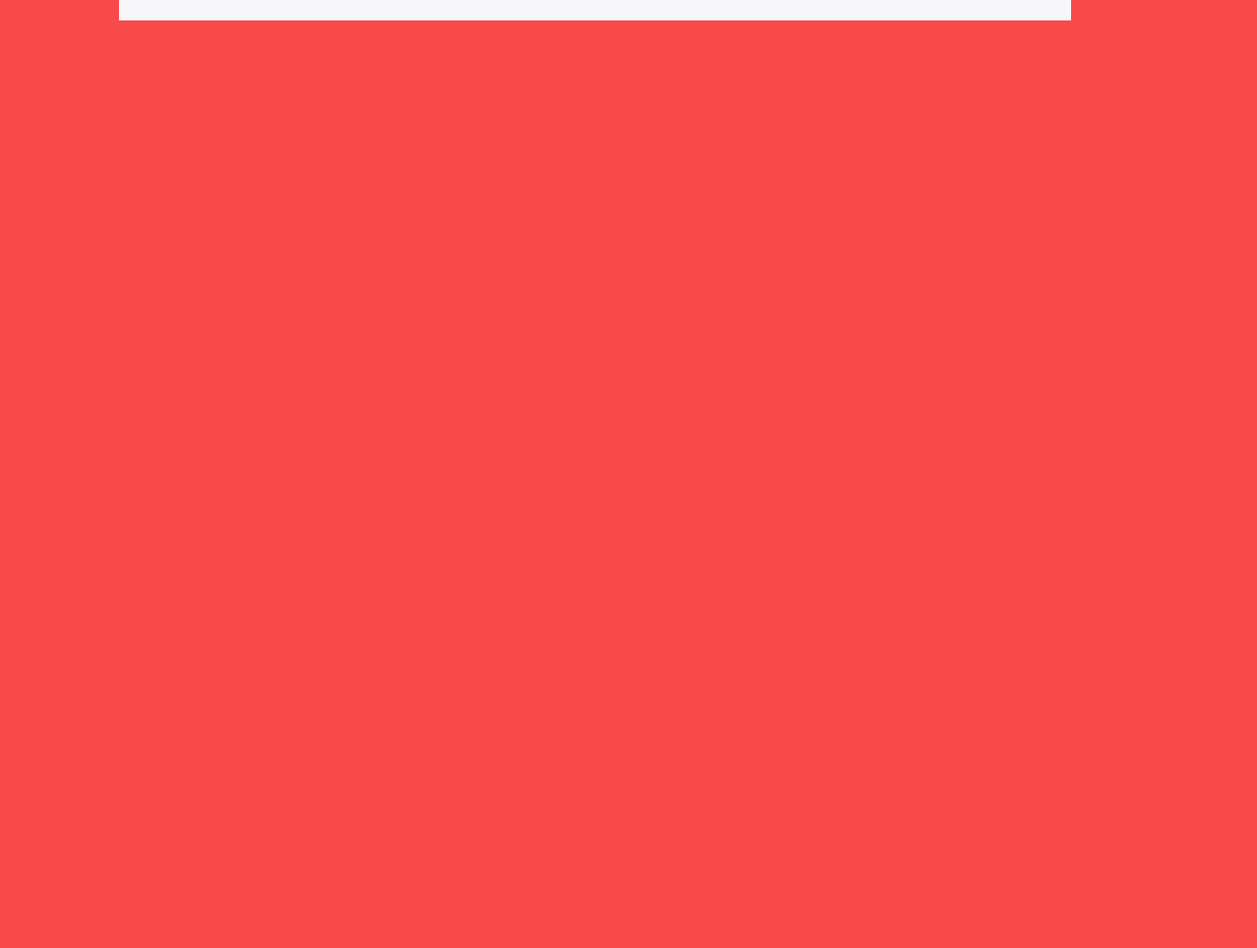
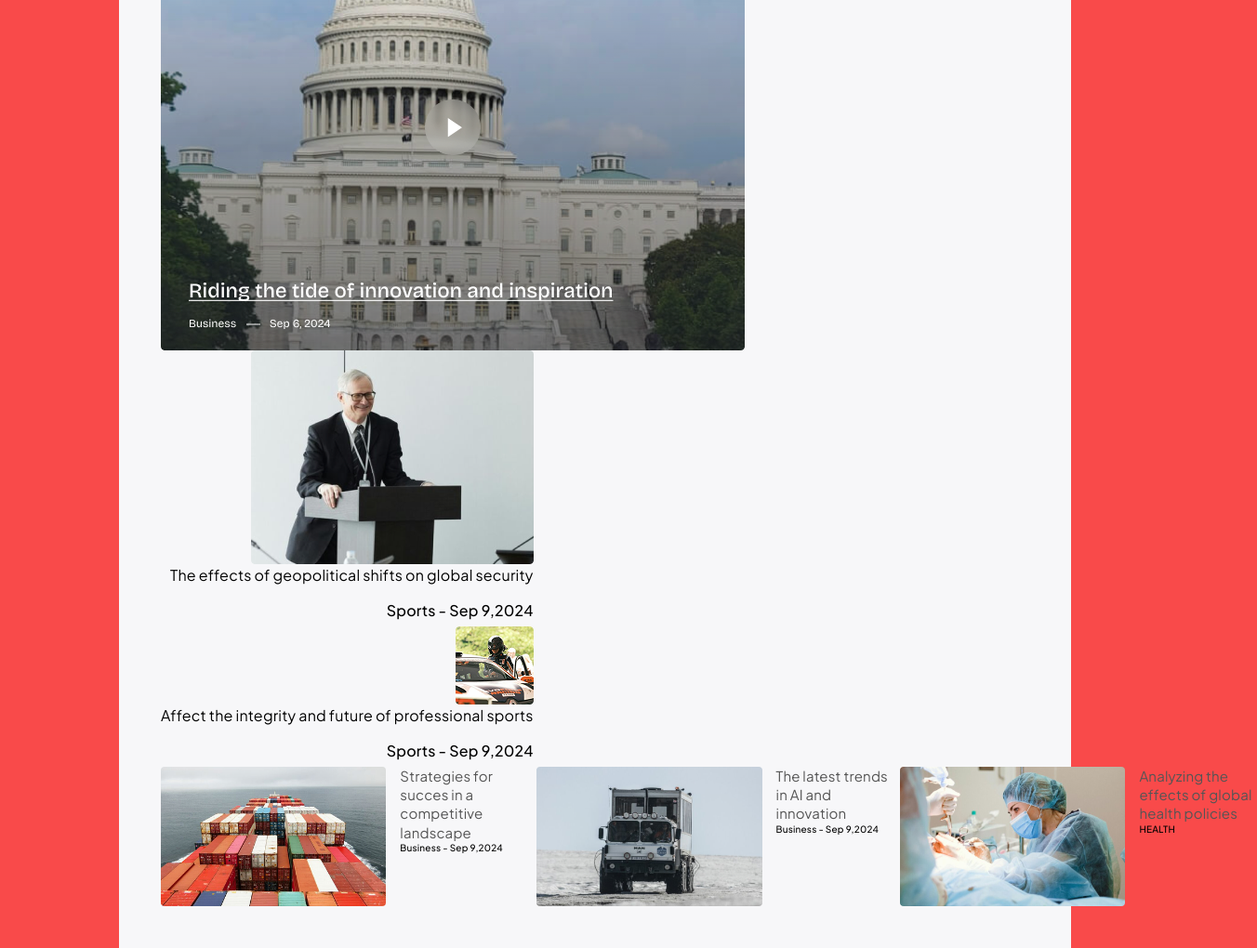
Before and after one commit to sfajardo123/projecte-blog, a plain HTML site: page index.html in a window 1280 px wide. Shown: the part 1120-2140 px from the top of the page at 93% size, 1352 px wide, since content can reach past the window. Before the commit the page ends 1167 px from the top, so only its background shows below. Drawn offline with nearby package versions, Linux system fonts and the light colour scheme.

Commit message:
cambios en latest news y debajo adaemas terminar de corregirlos y css

```diff
--- a/assets/css/styles.css
+++ b/assets/css/styles.css
@@ -154,3 +154,25 @@ main{
     height: 16px;
 
 }
+.noticia-media {
+    width: 50%;
+    display: flex;
+    align-items: flex-start;
+    gap: 15px;
+}
+.noticia-media img {
+    width: 300px;
+    height: 150px;
+    object-fit:cover;
+}
+.noticia-media h6 {
+    font-size: 10px;
+    margin: 0 0 4px 0 ;
+    font-weight: grey;
+}
+.noticia-media p {
+    font-size: 15px;
+    margin: 0;
+    line-height: 1.35;
+    color: var(--figma-text-muted);
+}
--- a/index.html
+++ b/index.html
@@ -129,6 +129,56 @@
                     </div>
                 </div>
             </div>
+            <div class="d-flex justify-content-between align-items-center mb-3">
+                <h1 class="m-0"> LATEST NEWS</h1>
+                <p class="read-more m-0"> View all <img src="/assets/img/Frame 34.png" alt="flecha"> </p>
+            </div>
+            <!-- LATAEST NEWS IZQUIERDA-->
+            <div class="d-flex jutify-content-between align-items-start ">
+                <div class="card-izquierda">
+                    <img src="/assets/img/List → Listitem → Link.png" class="rounded" alt="Latest news">
+                </div>
+            </div>
+            <!-- LATEST NEWS DERECHA-->
+            <div class="d-flex justify-content-betweem align-items-start">
+                <div class="text-end card-derecha">
+                <img src="/assets/img/Background.png" class="rounded" alt="World News">
+                    <div>
+                        <p>The effects of geopolitical shifts on global security</p>
+                        <h6> Sports - Sep 9,2024</h6>
+                    </div>
+                <img src="/assets/img/auraç.png" class="rounded" alt="Sports">
+                    <div>
+                        <p>Affect the integrity and future of professional sports</p>
+                        <h6> Sports - Sep 9,2024</h6>
+                    </div>
+                </div>
+            </div>
+            <div class="d-flex justify-content-between mb-4">
+                <!-- TARJETA 1  abajo laterst izq-->
+                <div class="d-flex align-items-start noticia-media">
+                    <img src="/assets/img/66da9f082769115a30bf4133_news-thumb-03-p-800.jpg.png" class="rounded" alt="WORLD NEWS">
+                    <div>
+                        <p>Strategies for succes in a competitive landscape</p>
+                        <h6> Business - Sep 9,2024 </h6>
+                    </div>
+                </div>
+                <!-- TARJETA 2 abajo de latest medio -->
+                <div class="d-flex align-items-start noticia-media">
+                    <img src="/assets/img/moto.png" class="rounded" alt="TECHNOLOGY">
+                    <div>
+                        <p> The latest trends in AI and innovation </p>
+                            <h6> Business - Sep 9,2024</h6>
+                    </div>
+                </div>
+                <!-- TARJETA 3 abajo latest derecha-->
+                <div class="d-flex align-items-start noticia-media">
+                    <img src="/assets/img/medi.png" class="rounded" alt="Health">
+                    <div>
+                        <p>  Analyzing the effects of global health policies</p>
+                        <h6> HEALTH</h6>
+                    </div>
+                </div>
         </main>
         <footer class="footer mt-5">
             <div class="footer-top py-3">
@@ -147,6 +197,7 @@
                     <a href="#"><img src="/assets/img/Link(2).png" alt="reddit"></a>
                 </div>
             </div>
+
         </footer>
     </div>
     <script src="https://cdn.jsdelivr.net/npm/bootstrap@5.0.2/dist/js/bootstrap.bundle.min.js" integrity="sha384-MrcW6ZMFYlzcLA8Nl+NtUVF0sA7MsXsP1UyJoMp4YLEuNSfAP+JcXn/tWtIaxVXM" crossorigin="anonymous"></script>
```
Also changed, not shown: assets/img/66da9f082769115a30bf4133_news-thumb-03-p-800.jpg.png (added), assets/img/Background(1).png (added), assets/img/Background.png (added), assets/img/Home Page 1.png (deleted), assets/img/List → Listitem → Link.png (added), assets/img/medi.png (added), assets/img/moto.png (added).
